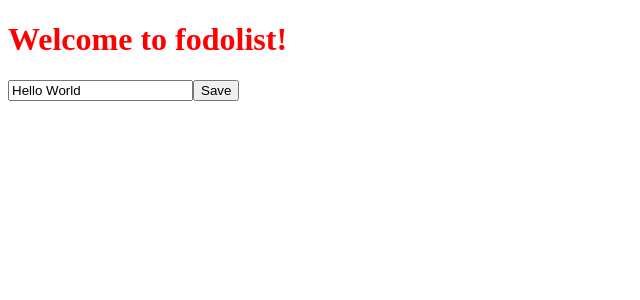
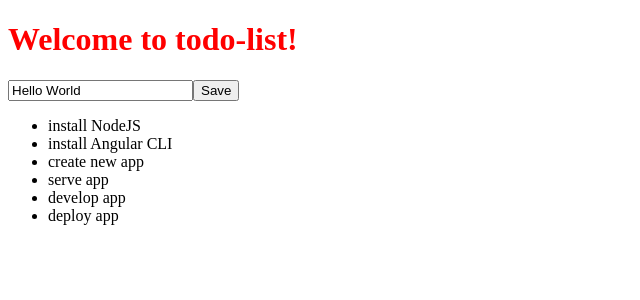
Before and after one commit to agammkrawczyk/ng-girls-todo-list, an Angular app: page / in a window 1280 px wide. Shown: the top 300 px of the page, without its empty margins (0-640 px from the left). Built offline with nearby package versions, Linux system fonts and the light colour scheme.

Commit message:
#9: 📋 The To Do list

```diff
--- a/src/app/app.component.html
+++ b/src/app/app.component.html
@@ -1,4 +1,11 @@
 <h1>
   Welcome to {{ title }}!
 </h1>
+
 <app-input-button-unit></app-input-button-unit>
+
+<ul>
+  <li *ngFor="let todoItem of todoList">
+    {{ todoItem.title }}
+  </li>
+</ul>
--- a/src/app/app.component.ts
+++ b/src/app/app.component.ts
@@ -6,5 +6,13 @@
   styleUrls: ['./app.component.css']
 })
 export class AppComponent {
-  title = 'fodolist';
+  title = 'todo-list';
+  todoList = [
+    {title: 'install NodeJS'},
+    {title: 'install Angular CLI'},
+    {title: 'create new app'},
+    {title: 'serve app'},
+    {title: 'develop app'},
+    {title: 'deploy app'},
+  ];
 }
```
